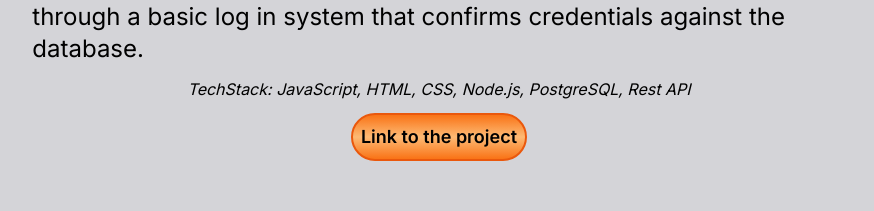
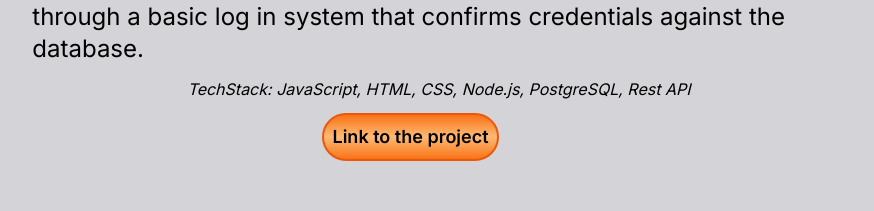
Before and after one commit to DayHikari/Portfolio, a Next.js app: page /projects in a window 1280 px wide. Shown: the part 792-1003 px from the top of the page, without its empty margins (201-1075 px from the left). Built offline with nearby package versions, Linux system fonts and the light colour scheme.

Commit message:
ProjectCard layout updated due to styling issues

```diff
--- a/app/projects/project_components/ProjectCard.tsx
+++ b/app/projects/project_components/ProjectCard.tsx
@@ -12,12 +12,16 @@ export default function ProjectCard({
     projectDetail.id % 2 === 1
       ? "2xl:grid-cols-[2fr_1fr]"
       : "2xl:grid-cols-[1fr_2fr]";
+
   const textGrid: string =
     projectDetail.id % 2 === 1 ? "col-start-1" : "col-start-2";
+
   const imageGrid: string =
     projectDetail.id % 2 === 1 ? "col-start-2" : "col-start-1 row-start-1";
+
   const flexDirection: string =
     projectDetail.id % 2 === 1 ? "flex-row" : "flex-row-reverse";
+
   return (
     <>
       <article
@@ -32,15 +36,12 @@ export default function ProjectCard({
             <h2 className="text-5xl py-3 font-semibold">
               {projectDetail.title}
             </h2>
-            <ProjectButton url={projectDetail.url} id={projectDetail.id} />
           </div>
           <p className="text-lg sm:text-xl lg:text-2xl">
             {projectDetail.details}
           </p>
           <p className="py-3 italic">TechStack: {projectDetail.techStack}</p>
-          <span className="2xl:hidden">
-            <ProjectButton url={projectDetail.url} id={projectDetail.id} />
-          </span>
+          <ProjectButton url={projectDetail.url} id={projectDetail.id} />
         </div>
         <div
           className={`${imageGrid} flex flex-col justify-center items-center p-5`}
```
